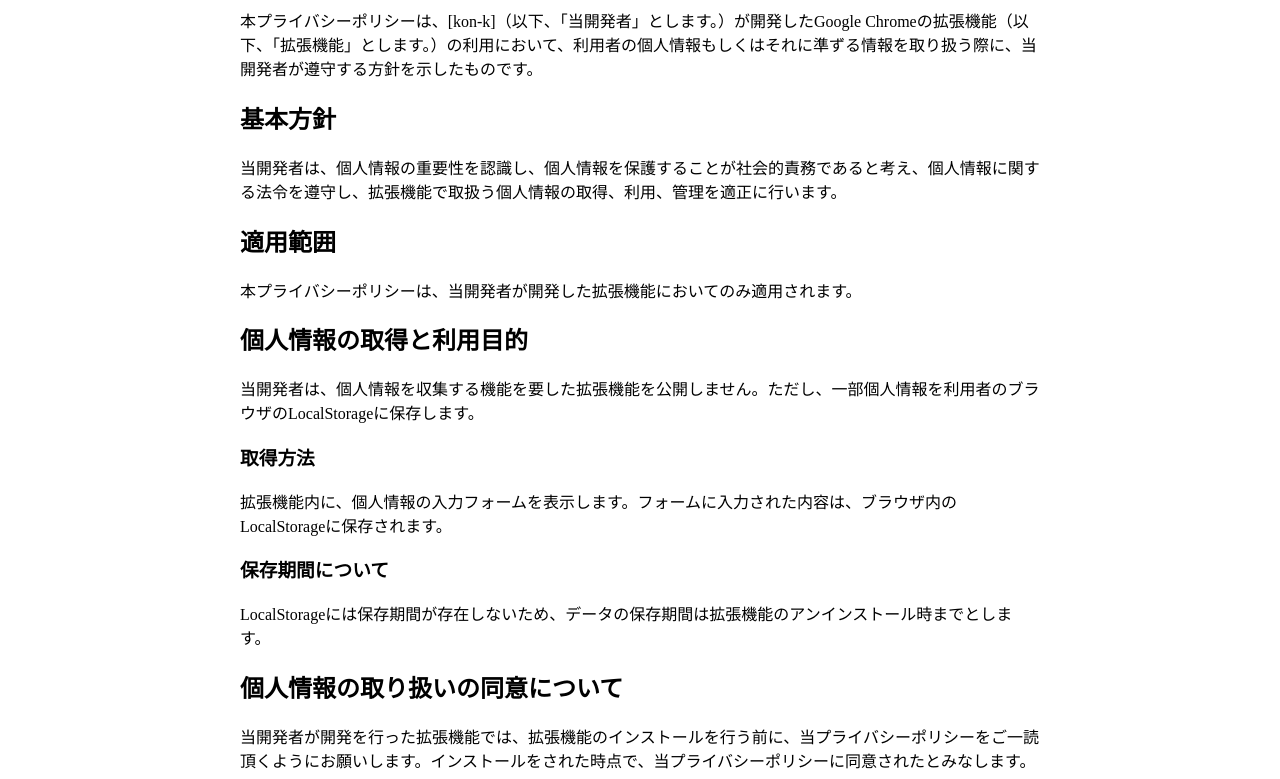
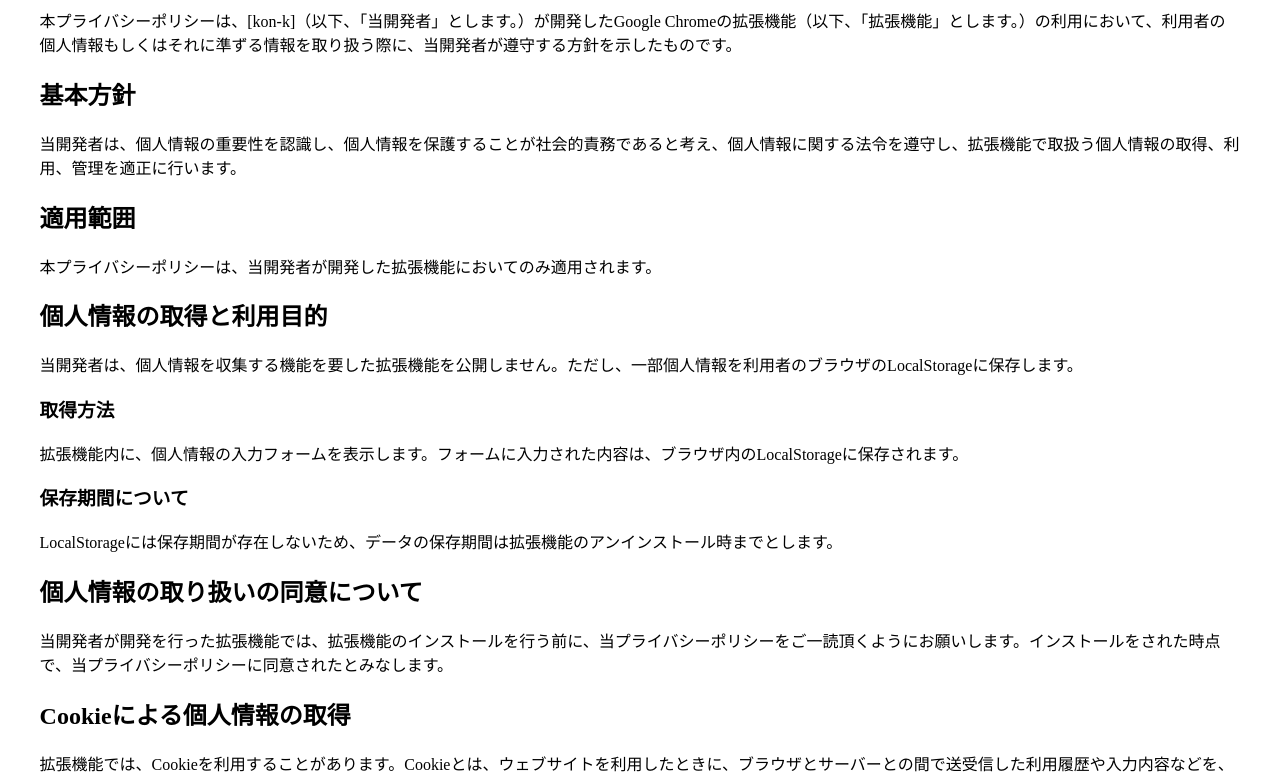
Before and after one commit to mikan-mikan/my-chrome-tools, a browser extension: page index.html in a window 1280 px wide. Shown: the part 169-948 px from the top of the page. Drawn offline with Linux system fonts and the light colour scheme.

Commit message:
プライバシーポリシー｜CSS調整

```diff
--- a/index.html
+++ b/index.html
@@ -10,7 +10,7 @@
       box-sizing: border-box;
     }
     .container {
-      max-width: 800px;
+      max-width: 80rem;
       width: 95%;
       margin: 0 auto;
       padding: 5rem 0 5rem;
```
